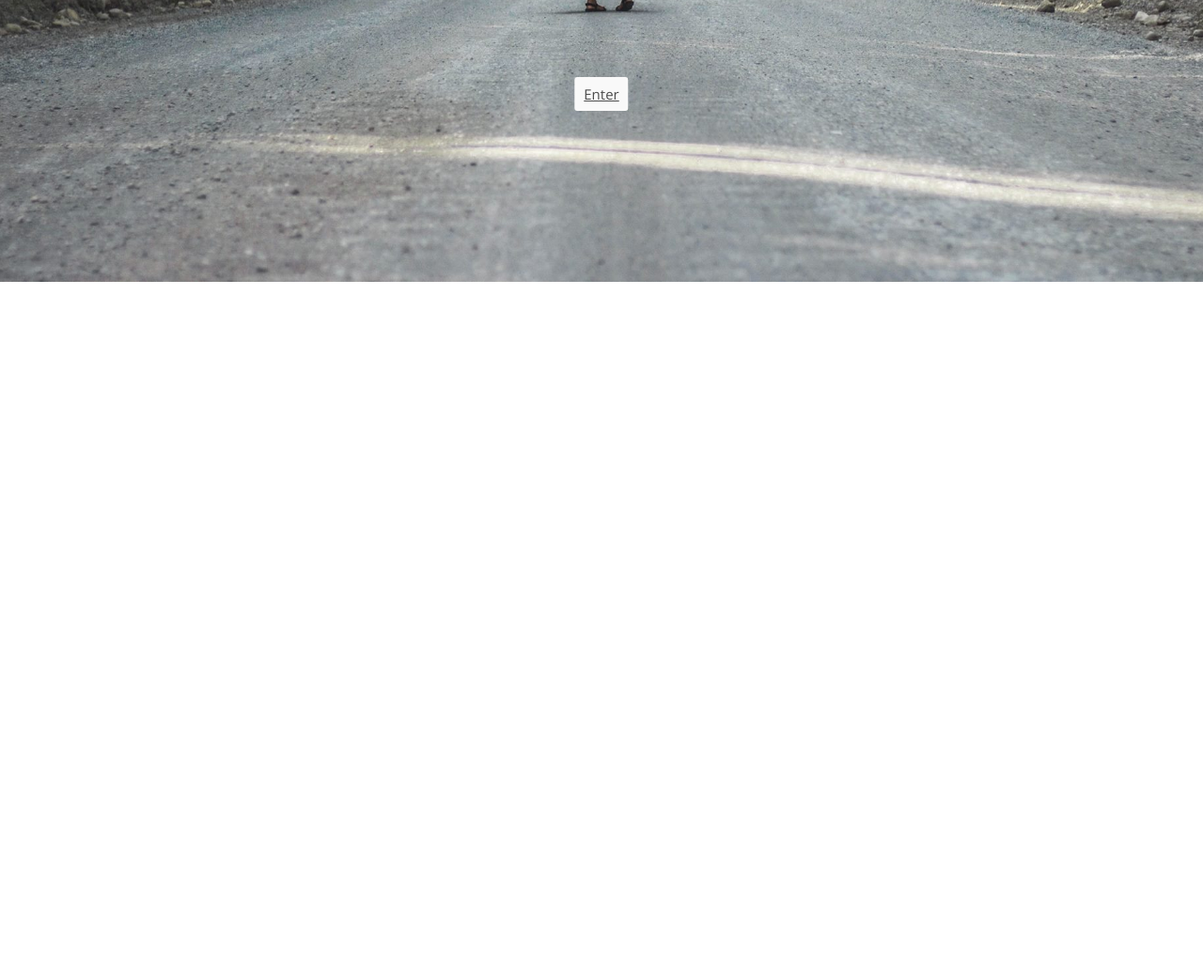
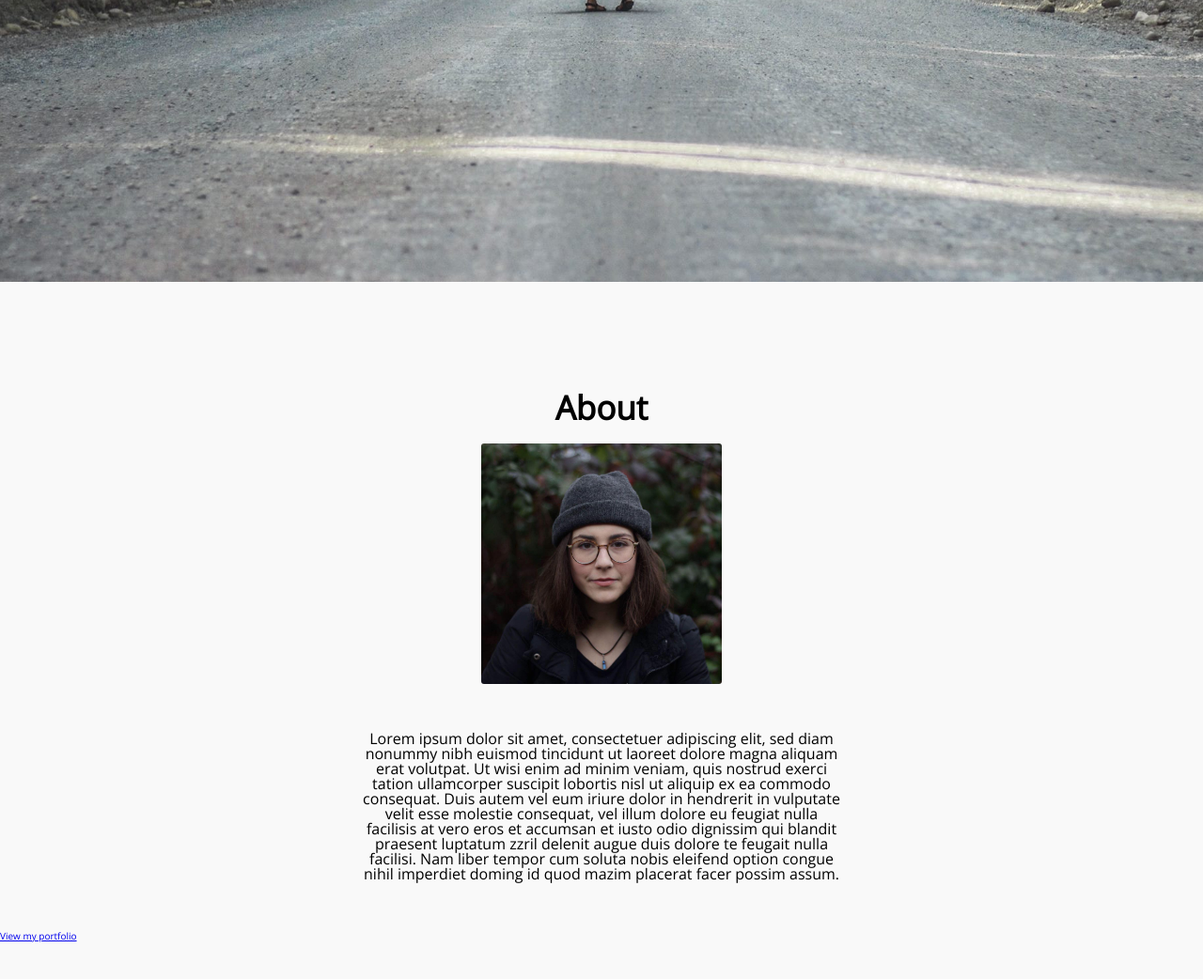
Before and after one commit to KadenZipfel/ariana-v2, a website: page index.html in a window 1280 px wide. Shown: the part 500-1542 px from the top of the page at 94% size. Before the commit the page ends 800 px from the top, so only its background shows below. Drawn offline with nearby package versions, Linux system fonts and the light colour scheme.

Commit message:
Change pages layout

```diff
--- a/index.html
+++ b/index.html
@@ -11,11 +11,47 @@
   <body>
     <div class="container">
 
+      <nav class="nav">
+        <a href="index.html" class="nav__brand heading-3">Ariana Roach</a>
+        <ul class="side-nav">
+          <li class="side-nav__item">
+            <a href="#about" class="side-nav__link">About</a>
+          </li>
+          <li class="side-nav__item">
+            <a href="pages/portfolio.html" class="side-nav__link">Portfolio</a>
+          </li>
+          <li class="side-nav__item">
+            <a href="pages/contact.html" class="side-nav__link">Contact</a>
+          </li>
+        </ul>
+      </nav>
+
       <header class="hero">
-        <a href="pages/about.html" class="hero__btn btn-main">
-          Enter
-        </a>
       </header>
+
+      <section class="about" id="about">
+      <h1 class="about__heading heading-2">
+        About
+      </h1>
+      <img src="img/about.jpg" alt="About image" class="about__img">
+      <p class="about__paragraph">
+        Lorem ipsum dolor sit amet, consectetuer adipiscing elit,
+        sed diam nonummy nibh euismod tincidunt ut laoreet dolore
+        magna aliquam erat volutpat. Ut wisi enim ad minim veniam,
+        quis nostrud exerci tation ullamcorper suscipit lobortis nisl
+        ut aliquip ex ea commodo consequat. Duis autem vel eum iriure
+        dolor in hendrerit in vulputate velit esse molestie consequat,
+        vel illum dolore eu feugiat nulla facilisis at vero eros et
+        accumsan et iusto odio dignissim qui blandit praesent luptatum
+        zzril delenit augue duis dolore te feugait nulla facilisi.
+        Nam liber tempor cum soluta nobis eleifend option congue
+        nihil imperdiet doming id quod mazim placerat facer possim
+        assum.
+      </p>
+      <a href="pages/portfolio.html" class="btn">
+        View my portfolio
+      </a>
+    </section>
 
     </div>
   </body>
--- a/requirements.txt
+++ b/requirements.txt
@@ -1,9 +1,7 @@
 * LANDING PAGE
 
-* Add dynamic fullscreen photo display
-* Add h1
-* Add short p
-* Create and style enter button - possibly change name
+* Navigation bar
+* About page underneath
 
 * ABOUT PAGE
 
```
